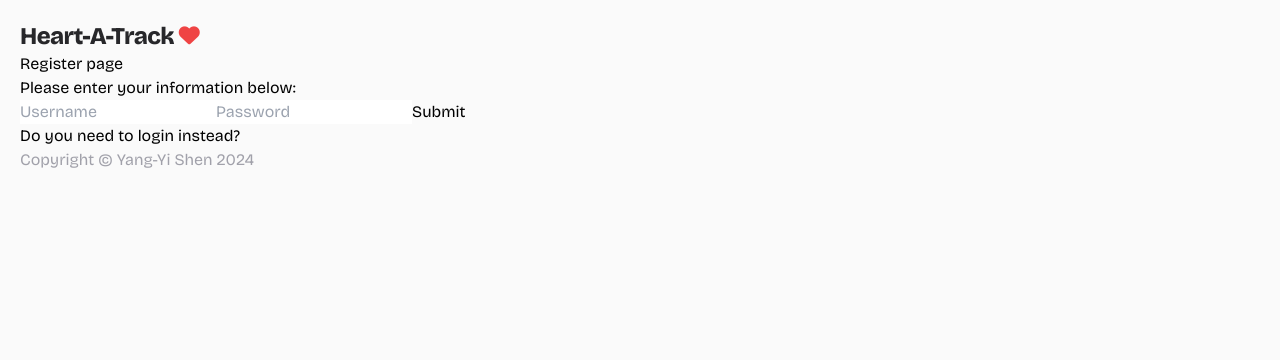
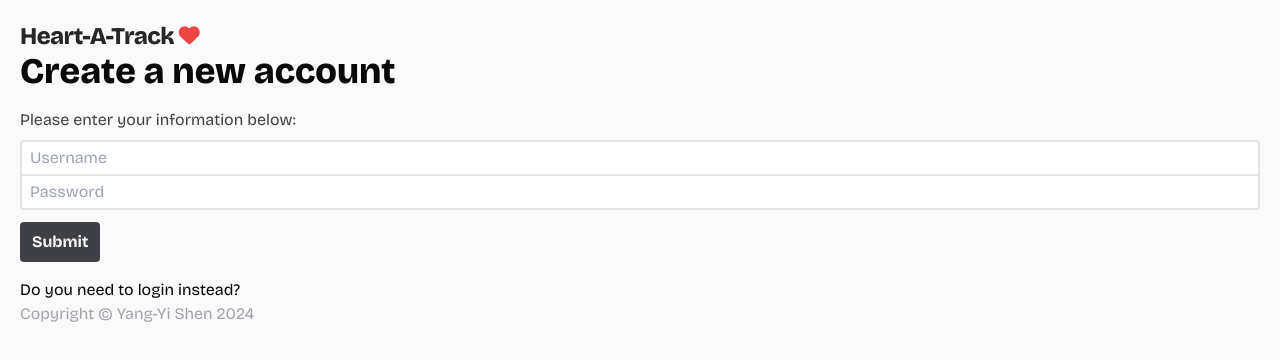
Before and after one commit to yangyi-shen/heart-a-track, a React (Vite) app in the folder frontend/: page /register in a window 1280 px wide. Shown: the top 360 px of the page. Built offline with nearby package versions, Linux system fonts and the light colour scheme.

Commit message:
feat: brush up register page ui

```diff
--- a/frontend/src/components/Register.jsx
+++ b/frontend/src/components/Register.jsx
@@ -43,15 +43,17 @@ export default function Register() {
 
     return (
         <main>
-            <h1>Register page</h1>
-            <p>Please enter your information below:</p>
-            <form onSubmit={handleSubmit}>
-                <input ref={usernameRef} type="text" placeholder="Username"></input>
-                <input ref={passwordRef} type="password" placeholder="Password"></input>
-                <button type="submit">Submit</button>
+            <h1 className="mb-4 text-4xl font-extrabold text-zinc-950">Create a new account</h1>
+            <p className="mb-2 text-zinc-700">Please enter your information below:</p>
+            <form onSubmit={handleSubmit} className="flex flex-col">
+                <input className="py-1 px-2 border-x-2 border-t-2 border-zinc-200 rounded-t" ref={usernameRef} type="text" placeholder="Username"></input>
+                <input className="py-1 px-2 border-2 border-zinc-200 rounded-b"  ref={passwordRef} type="password" placeholder="Password"></input>
+                <div className="mt-3">
+                    <button type="submit" className="px-3 py-2 rounded text-zinc-50 font-bold bg-zinc-700 active:text-zinc-200">Submit</button>
+                </div>
             </form>
             { error && <p style={{color: 'red'}}>ERROR: username already in use</p> }
-            <p>Do you need to <Link to="/login">login</Link> instead?</p>
+            <p className="mt-4">Do you need to <Link to="/login">login</Link> instead?</p>
         </main>
     )
 }
```
